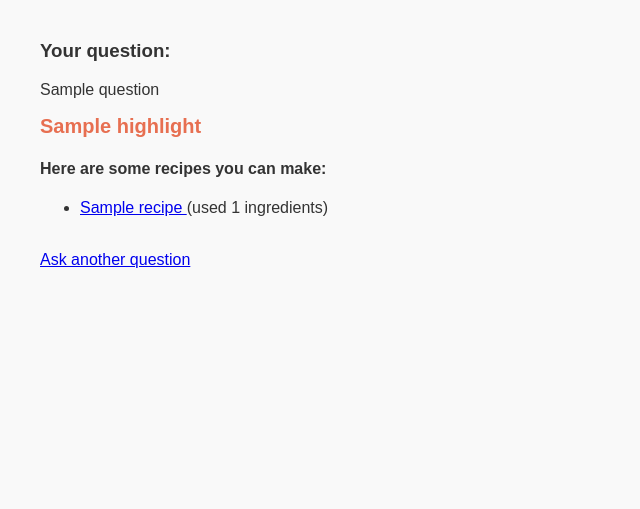
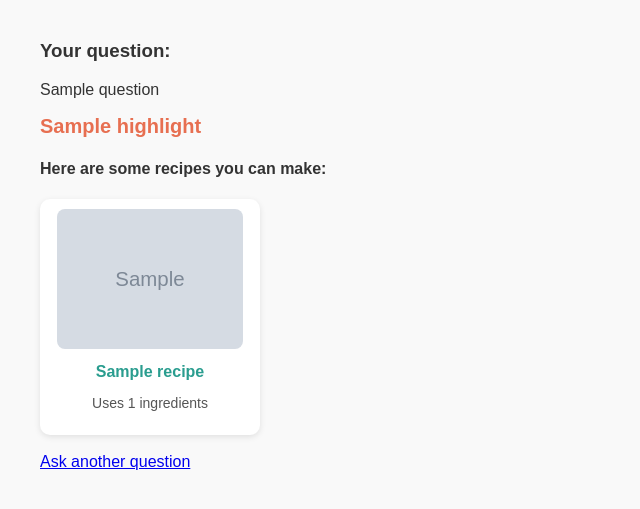
Before and after one commit to dsong56/ds2002project2, a Flask app: template templates/result.html in a window 1280 px wide. Shown: the top 509 px of the page, without its empty margins (0-640 px from the left). Run offline with Flask 3, Linux system fonts and the light colour scheme; the template is opened without the code that fills it: most values are stand-ins (such as "Sample title", 1, 10 or a date in 2020); grey boxes marked "Sample" are stand-in pictures.

Commit message:
updated recipe result page with images

```diff
--- a/app.py
+++ b/app.py
@@ -135,7 +135,22 @@ def home():
                                    fat=f"{row['fat']} g",
                                    recipes=None)
 
-        return render_template("result.html", question=user_input, highlight="Food not found.", recipes=None)
+        recipe_data = [
+            {
+                "title": r["title"],
+                "id": r["id"],
+                "image": r["image"],
+                "usedIngredientCount": r["usedIngredientCount"]
+            }
+            for r in recipes
+        ]
+
+        return render_template(
+            "result.html",
+            question=user_input,
+            recipes=recipe_data,
+            highlight=None
+        )
 
     return render_template("index.html")
 
--- a/static/style.css
+++ b/static/style.css
@@ -40,3 +40,46 @@ input[type="submit"]:hover {
     color: #e76f51;
     font-weight: bold;
 }
+
+.recipe-grid {
+    display: flex;
+    flex-wrap: wrap;
+    gap: 20px;
+    margin-top: 20px;
+}
+
+.recipe-card {
+    width: 200px;
+    padding: 10px;
+    background-color: #ffffff;
+    border-radius: 10px;
+    box-shadow: 0 2px 6px rgba(0,0,0,0.1);
+    text-align: center;
+}
+
+.recipe-card img {
+    max-width: 100%;
+    border-radius: 8px;
+    height: 140px;
+    object-fit: cover;
+}
+
+.recipe-card h5 {
+    margin: 10px 0 5px;
+    font-size: 16px;
+}
+
+.recipe-card a {
+    text-decoration: none;
+    color: #2a9d8f;
+}
+
+.recipe-card a:hover {
+    text-decoration: underline;
+    color: #21867a;
+}
+
+.recipe-card p {
+    font-size: 14px;
+    color: #555;
+}
--- a/templates/result.html
+++ b/templates/result.html
@@ -14,17 +14,17 @@
 
     {% if recipes %}
         <h4>Here are some recipes you can make:</h4>
-        <ul>
+        <div class="recipe-grid">
             {% for r in recipes %}
-                <li>
-                    <a href="https://spoonacular.com/recipes/{{ r.title|replace(' ', '-')|lower }}-{{ r.id }}"
-                       target="_blank" rel="noopener noreferrer">
+                <div class="recipe-card">
+                    <img src="{{ r.image }}" alt="{{ r.title }}">
+                    <h5><a href="https://spoonacular.com/recipes/{{ r.title|replace(' ', '-')|lower }}-{{ r.id }}" target="_blank">
                         {{ r.title }}
-                    </a>
-                    (used {{ r.usedIngredientCount }} ingredients)
-                </li>
+                    </a></h5>
+                    <p>Uses {{ r.usedIngredientCount }} ingredients</p>
+                </div>
             {% endfor %}
-        </ul>
+        </div>
     {% elif food and (not highlight or "not found" not in highlight|lower) %}
         <h4>Full Nutrition Facts for '{{ food }}'</h4>
         <ul>
```
